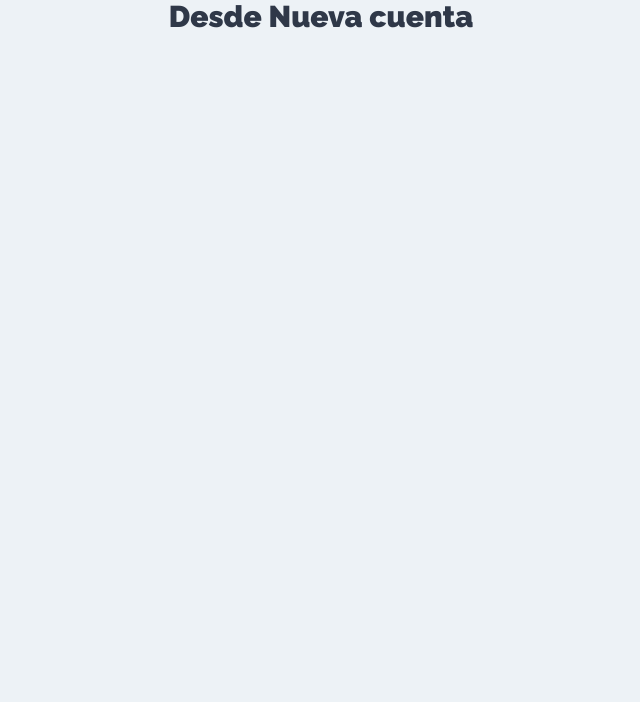
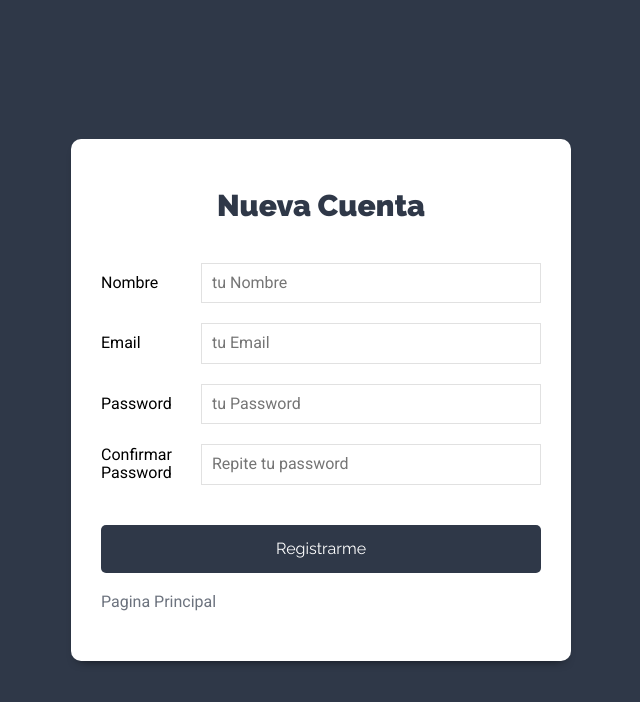
Before and after one commit to dgarciabravo13/MERNTask, a React (Create React App) app: page /nueva-cuenta in a window 1280 px wide. Shown: the top 702 px of the page, without its empty margins (319-959 px from the left). Built offline with nearby package versions, Linux system fonts and the light colour scheme.

Commit message:
create component Login, NuevaCuenta , Proyectos and Sidebar

```diff
--- a/src/components/auth/Login.js
+++ b/src/components/auth/Login.js
@@ -1,15 +1,39 @@
-import React from 'react';
+import React, {useState} from 'react';
+import {Link} from "react-router-dom";
 
-const onChange = () =>{
 
+const Login = () => {
+
+  //State para iniciar sesion
+const [usuario, guardarUsuario] = useState({
+  email:"",
+  password:""
+});
+
+//extraemos de usuario
+
+const {email, password} = usuario
+
+const onChange = e =>{
+  guardarUsuario({
+    ...usuario, [e.target.name]:e.target.value
+  })
 }
 
-const Login = () => {
+const onSubmit = e => {
+  e.preventDefault();
+
+  //Validar
+
+  //Pasarlo al action
+}
   return (
     <div className="form-usuario">
       <div className="contenedor-form sombra-dark">
         <h1>Log in</h1>
-        <form>
+        <form
+          onSubmit={onSubmit}
+        >
           <div className="campo-form">
             <label htmlFor="email">Email</label>
             <input
@@ -17,6 +41,7 @@
               id="email"
               name="email"
               placeholder="tu Email"
+              value={email}
               onChange={onChange}
             />
           </div>
@@ -27,6 +52,7 @@
               id="password"
               name="password"
               placeholder="tu Password"
+              value={password}
               onChange={onChange}
             />
           </div>
@@ -38,6 +64,9 @@
             />
           </div>
         </form>
+        <Link to={"/nueva-cuenta"} className="enlace-cuenta">
+          Obtener Cuenta
+        </Link>
       </div>
     </div>
     );
--- a/src/components/auth/NuevaCuenta.js
+++ b/src/components/auth/NuevaCuenta.js
@@ -1,7 +1,103 @@
-import React from 'react';
+import React, {useState} from 'react';
+import {Link} from "react-router-dom";
+
 
 const NuevaCuenta = () => {
-  return ( <h1>Desde Nueva cuenta</h1> );
+
+  //State para iniciar sesion
+const [usuario, guardarUsuario] = useState({
+  nombre:"",
+  email:"",
+  password:"",
+  confirmar:""
+});
+
+//extraemos de usuario
+
+const {nombre, email, password, confirmar} = usuario
+
+const onChange = e =>{
+  guardarUsuario({
+    ...usuario, [e.target.name]:e.target.value
+  })
+}
+
+const onSubmit = e => {
+  e.preventDefault();
+
+  //Validar que no existan campos vacios
+
+  //Password minimo de 6 caracteres
+
+  //Los 2 passwords sean iguales
+
+  //Pasarlo al action
+}
+  return (
+    <div className="form-usuario">
+      <div className="contenedor-form sombra-dark">
+        <h1>Nueva Cuenta</h1>
+        <form
+          onSubmit={onSubmit}
+        >
+                    <div className="campo-form">
+            <label htmlFor="nombre">Nombre</label>
+            <input
+              type="text"
+              id="nombre"
+              name="nombre"
+              placeholder="tu Nombre"
+              value={nombre}
+              onChange={onChange}
+            />
+          </div>
+          <div className="campo-form">
+            <label htmlFor="email">Email</label>
+            <input
+              type="email"
+              id="email"
+              name="email"
+              placeholder="tu Email"
+              value={email}
+              onChange={onChange}
+            />
+          </div>
+          <div className="campo-form">
+            <label htmlFor="password">Password</label>
+            <input
+              type="password"
+              id="password"
+              name="password"
+              placeholder="tu Password"
+              value={password}
+              onChange={onChange}
+            />
+          </div>
+          <div className="campo-form">
+            <label htmlFor="confirmar">Confirmar Password</label>
+            <input
+              type="password"
+              id="confirmar"
+              name="confirmar"
+              placeholder="Repite tu password"
+              value={confirmar}
+              onChange={onChange}
+            />
+          </div>
+          <div className="campo-form">
+            <input
+              type="submit"
+              className="btn btn-block btn-primario"
+              value="Registrarme"
+            />
+          </div>
+        </form>
+        <Link to={"/"} className="enlace-cuenta">
+          Pagina Principal
+        </Link>
+      </div>
+    </div>
+    );
 }
 
 export default NuevaCuenta;
--- /dev/null
+++ b/src/components/layout/Sidebar.js
@@ -0,0 +1,14 @@
+import React from 'react';
+
+const Sidebar = () => {
+  return (
+    <aside>
+      <h1>MERN<span>Task</span></h1>
+      <div className="proyectos">
+        <h2>Tus Proyectos</h2>
+      </div>
+    </aside>
+   );
+}
+
+export default Sidebar;
--- a/src/components/proyectos/Proyectos.js
+++ b/src/components/proyectos/Proyectos.js
@@ -1,7 +1,17 @@
-import React from 'react';
+import React from "react";
+import Sidebar from "../layout/Sidebar";
 
 const Proyectos = () => {
-  return ( <h1>Desde Proyectos</h1> );
-}
+  return (
+    <div className="contenedor-app">
+      <Sidebar></Sidebar>
+      <div className="seccion-principal">
+        <main>
+          <div className="contenedor-tareas"></div>
+        </main>
+      </div>
+    </div>
+  );
+};
 
 export default Proyectos;
```
